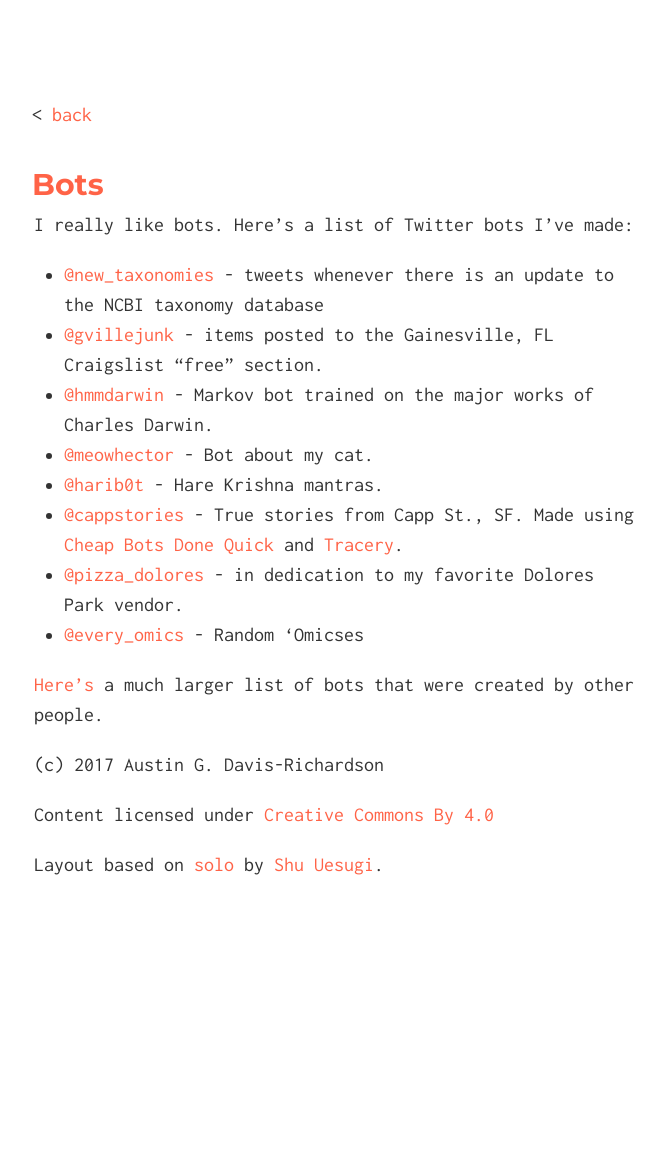
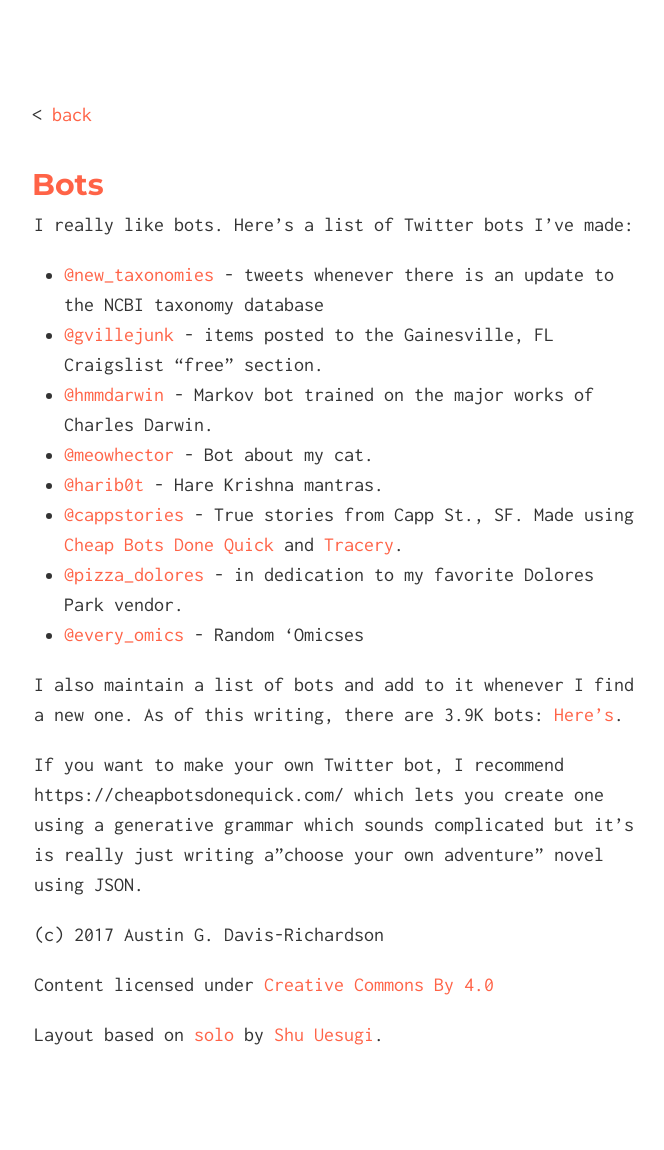
Before and after one commit to audy/audy.github.io, a Jekyll site: the page built from _posts/2016-06-14-Bots.md, in a window 1280 px wide. Shown: the whole page, without its empty margins (306-970 px from the left). Built offline with Jekyll 4.4.1, drawn with Linux system fonts in a browser that asks for light colours; before the commit the page ends 980 px from its top, so only the background shows below that.

Commit message:
add link to cheap bots

```diff
--- a/_posts/2016-06-14-Bots.md
+++ b/_posts/2016-06-14-Bots.md
@@ -20,5 +20,11 @@ I really like bots. Here's a list of Twitter bots I've made:
    favorite Dolores Park vendor.
 - [@every_omics](https://twitter.com/every_omics) - Random 'Omicses
 
-[Here's](https://twitter.com/heyaudy/lists/bots) a much larger list of bots
-that were created by other people.
+
+I also maintain a list of bots and add to it whenever I find a new one. As of
+this writing, there are 3.9K bots: [Here's](https://twitter.com/heyaudy/lists/bots).
+
+If you want to make your own Twitter bot, I recommend
+https://cheapbotsdonequick.com/ which lets you create one using a generative
+grammar which sounds complicated but it's is really just writing a"choose your
+own adventure" novel using JSON.
```
